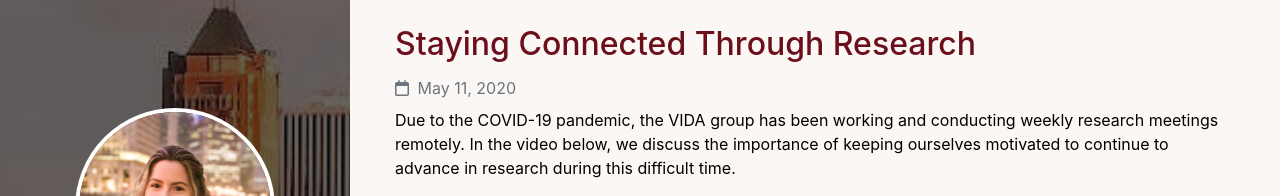
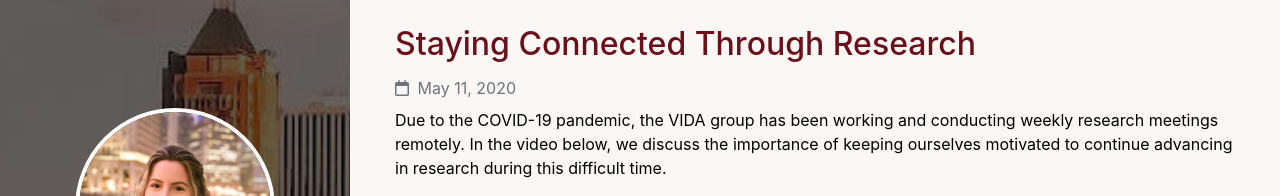
Before and after one commit to allyth/allyth.me, a Jekyll site: the page built from blog.html, in a window 1280 px wide. Shown: the part 1247-1443 px from the top of the page. Built offline with Jekyll 4.4.1, drawn with Linux system fonts in a browser that asks for light colours; grey boxes are pictures that could not be loaded.

Commit message:
SCTR post small description edit

```diff
--- a/_posts/2020-05-11-SCTR.html
+++ b/_posts/2020-05-11-SCTR.html
@@ -8,6 +8,6 @@ description:
 <p>Due to the COVID-19 pandemic, the VIDA group has been working and
     conducting weekly research meetings remotely. In the video below,
     we discuss the importance of keeping ourselves motivated
-    to continue to advance in research during this difficult time.</p>
+    to continue advancing in research during this difficult time.</p>
 
 <div class="videoWrapper-16-9"> <iframe width="560" height="315" src="https://www.youtube.com/embed/oxHEy_jY410" frameborder="0" allow="accelerometer; autoplay; encrypted-media; gyroscope; picture-in-picture" allowfullscreen></iframe> </div>
```
